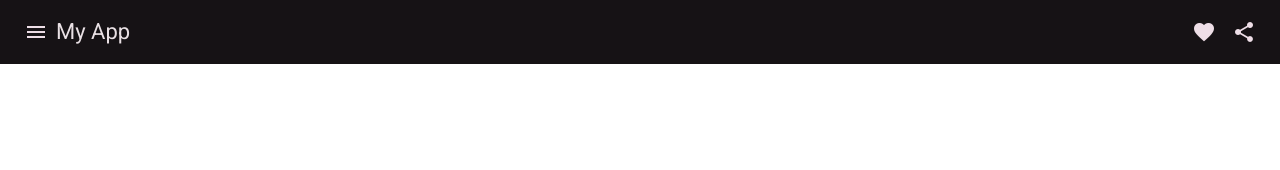
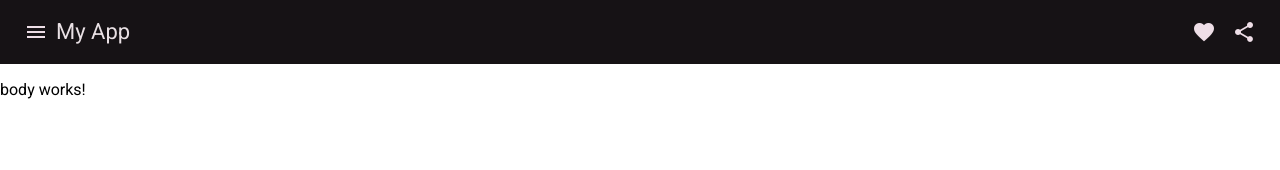
Before and after one commit to ekusiaD-16/web-sample, an Angular app in the folder diary/: page / in a window 1280 px wide. Shown: the top 170 px of the page. Built offline with nearby package versions, Linux system fonts and the light colour scheme.

Commit message:
body template

```diff
--- a/diary/src/app/app.component.html
+++ b/diary/src/app/app.component.html
@@ -1 +1,3 @@
 <app-header></app-header>
+
+<app-body></app-body>
--- a/diary/src/app/app.component.ts
+++ b/diary/src/app/app.component.ts
@@ -2,8 +2,7 @@
 import { RouterOutlet } from '@angular/router';
 
 import { HeaderComponent } from './header/header.component';
-
-import { MatSlideToggleModule } from '@angular/material/slide-toggle'
+import { BodyComponent } from './body/body.component';
 
 @Component({
   selector: 'app-root',
@@ -11,7 +10,7 @@
   imports: [
     RouterOutlet,
     HeaderComponent,
-    MatSlideToggleModule,
+    BodyComponent,
   ],
   templateUrl: './app.component.html',
   styleUrl: './app.component.scss'
--- /dev/null
+++ b/diary/src/app/body/body.component.html
@@ -0,0 +1 @@
+<p>body works!</p>
```
Also changed, not shown: diary/src/app/body/body.component.ts (added, +12 -0 lines), diary/src/app/body/body.component.scss (added), 1 other file (tests, documents, lock files or other folders).
